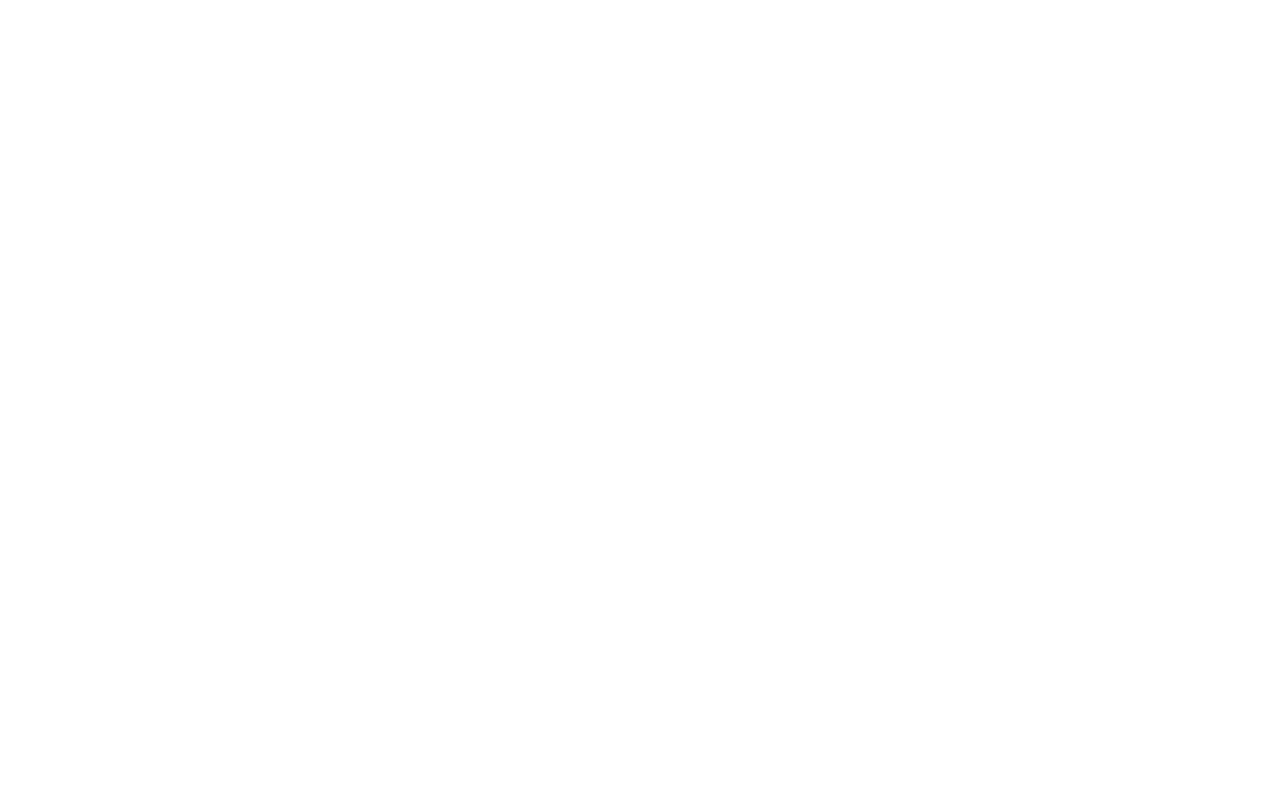
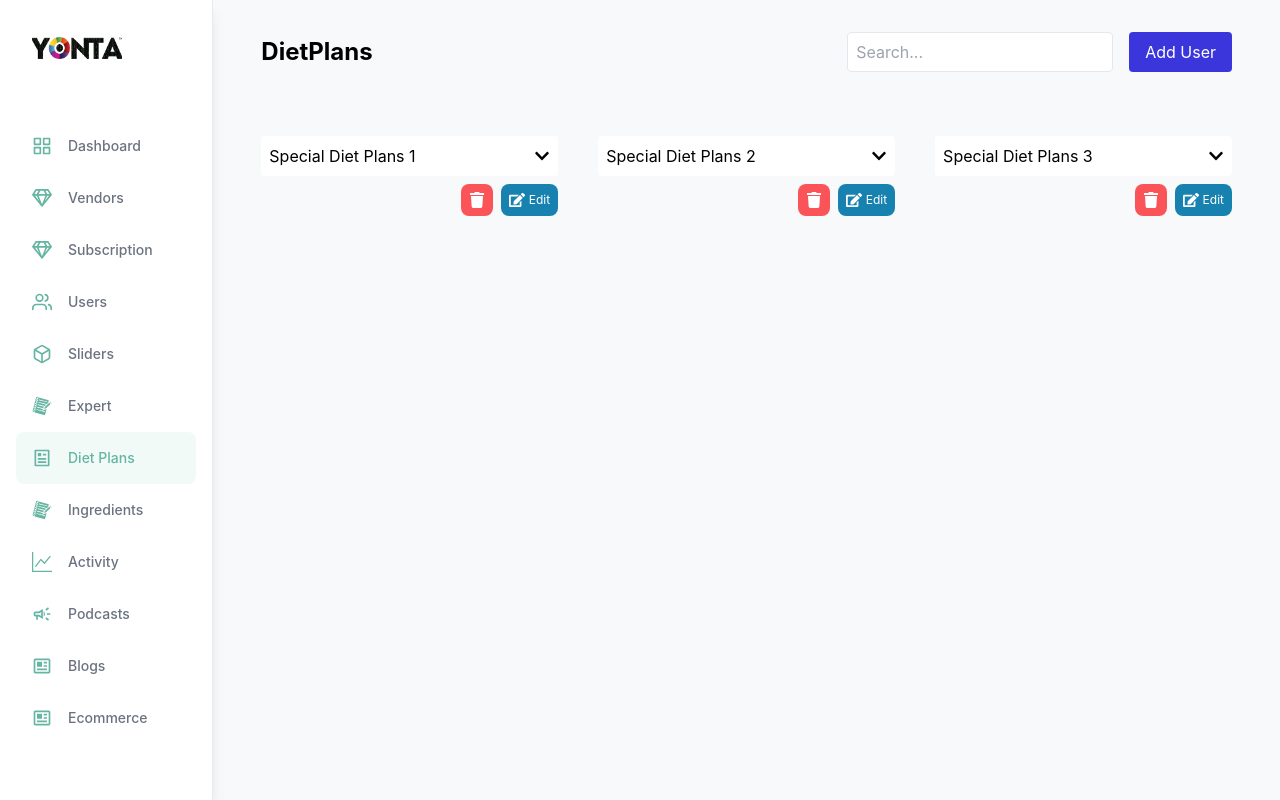
Before and after one commit to jazooanoynomous/Yonta, a React (Create React App) app in the folder yonta/: page /dietplans in a window 1280 px wide. Before the commit this address had no page. Built offline with nearby package versions, Linux system fonts and the light colour scheme.

Commit message:
Dietplan

```diff
--- a/yonta/src/App.js
+++ b/yonta/src/App.js
@@ -1,10 +1,12 @@
-
 
 import './App.css';
 import { BrowserRouter, Route, Routes } from 'react-router-dom';
 import Toast from './components/Notifications/Toast';
 import Dashboard from './screens/Dashboard';
 import Users from './screens/users';
+import PodCasts from './screens/poscasts';
+import DietPlans from './screens/dietPlans';
+import AddUser from './screens/addUser';
 
 function App() {
   return (
@@ -15,6 +17,10 @@
       <BrowserRouter>
         <Routes>
         <Route path="/" element={<Users/>} />
+        <Route path="/podcasts" element={<PodCasts/>}/>
+        <Route path="/dietplans" element={<DietPlans/>}/>
+        <Route path="/dashboard" element={<Dashboard/>} />
+        <Route path="/addUser" element={<AddUser/>}/>
 
         </Routes>
       </BrowserRouter>
--- a/yonta/src/components/Datas.js
+++ b/yonta/src/components/Datas.js
@@ -69,7 +69,7 @@
   },
   {
     title: 'Diet Plans',
-    path: '/diet-plans',
+    path: '/dietplans',
     icon: RiArticleLine, // Document icon
   },
   {
--- /dev/null
+++ b/yonta/src/components/Modals/addPlanModel.js
@@ -0,0 +1,30 @@
+import React from 'react';
+
+const AddPlanModal = ({ isModalOpen, toggleModal, newPlanTitle, setNewPlanTitle, handleSave }) => {
+  if (!isModalOpen) return null;
+
+  return (
+    <div className="fixed inset-0 bg-black bg-opacity-50 flex justify-center items-center">
+      <div className="bg-white p-6 rounded-xl shadow-lg w-[447px] h-[187px] ">
+        <h2 className="text-2xl mb-4">Plan Category</h2>
+        <input
+          type="text"
+          className="border p-2 rounded w-full mb-4 bg-[#F1F4FA]"
+          placeholder="Enter plan category name"
+          value={newPlanTitle}
+          onChange={(e) => setNewPlanTitle(e.target.value)}
+        />
+        <div className="flex justify-end gap-2">
+          <button onClick={toggleModal} className="bg-gray-300 p-2 rounded">
+            Cancel
+          </button>
+          <button onClick={handleSave} className="bg-blue text-white p-2 rounded">
+            Save
+          </button>
+        </div>
+      </div>
+    </div>
+  );
+};
+
+export default AddPlanModal;
--- a/yonta/src/components/categories.js
+++ b/yonta/src/components/categories.js
@@ -46,7 +46,7 @@
                             <div className="bg-[#FB5458] p-2 rounded-lg" onClick={() => handleDeleteCategory(category.id)}>
                                 <FaTrash className="text-white cursor-pointer" />
                             </div>
-                            <div className="flex bg-blue-500 p-2 rounded-lg gap-1">
+                            <div className="flex bg-blue p-2 rounded-lg gap-1">
                                 <FaEdit className="text-white cursor-pointer" />
                                 <p className='text-white text-xs'>Edit</p>
 
--- a/yonta/src/components/curated.js
+++ b/yonta/src/components/curated.js
@@ -43,7 +43,7 @@
                             <div className="bg-[#FB5458] p-2 rounded-lg" onClick={() => onDeleteCategory(category.id)}>
                                 <FaTrash className="text-white cursor-pointer size-3" />
                             </div>
-                            <div className="flex bg-blue-500 p-2 rounded-lg gap-1">
+                            <div className="flex bg-blue p-2 rounded-lg gap-1">
                                 <FaEdit className="text-white cursor-pointer size-4" />
                                 <p className='text-white text-xs'>Edit</p>
                             </div>
--- /dev/null
+++ b/yonta/src/components/dietPlanBox.js
@@ -0,0 +1,49 @@
+import React from 'react';
+import { FaTrash, FaEdit } from 'react-icons/fa';
+import { GiMeat, GiWheat, GiOlive } from 'react-icons/gi';
+
+const DietPlanBox = ({ box, handleDelete, handleEdit }) => {
+  return (
+    <div className="mb-4">
+      <div className="p-4 border rounded-lg h-[110px] w-[296px] bg-[#F1F4FA]">
+        <h2 className="text-lg font-bold">Calorie Deficit Plan</h2>
+        <div className="flex items-center space-x-4 mb-4">
+          <div className="flex items-center">
+            <GiMeat className="w-4 h-4 mr-1 text-[#7000FF]" />
+            <span className="text-sm text-[#7000FF] flex items-center">
+              Protein <b className="ml-1 text-black">7g</b>
+            </span>
+          </div>
+          <div className="flex items-center">
+            <GiWheat className="w-4 h-4 mr-1 text-[#AA170C]" />
+            <span className="text-sm text-[#AA170C] flex items-center">
+              Carbs <b className="ml-1 text-black">7g</b>
+            </span>
+          </div>
+          <div className="flex items-center">
+            <GiOlive className="w-4 h-4 mr-1 text-[#FF9910]" />
+            <span className="text-sm text-[#FF9910] flex items-center">
+              Fats <b className="ml-1 text-black">7g</b>
+            </span>
+          </div>
+        </div>
+        <button className="bg-[#5D4CFF] text-white px-3 rounded-lg">
+          Calories: 3000
+        </button>
+      </div>
+
+      <div className="flex mt-2 gap-2 ml-auto justify-end">
+        <button className="bg-[#FB5458] p-2 rounded-lg flex items-center" onClick={() => handleDelete(box)}>
+          <FaTrash className="text-white" />
+        </button>
+        <button className="bg-[#1782AF] p-2 rounded-lg flex items-center gap-1" onClick={() => handleEdit(box)}>
+          <FaEdit className="text-white" />
+          <span className="text-white text-xs">Edit</span>
+        </button>
+      </div>
+
+    </div>
+  );
+};
+
+export default DietPlanBox;
--- /dev/null
+++ b/yonta/src/components/dropdownMenu.js
@@ -0,0 +1,58 @@
+import React, { useState } from 'react';
+import { FaChevronDown, FaChevronUp, FaPlus } from 'react-icons/fa';
+import DietPlanBox from './dietPlanBox';
+import { FaTrash, FaEdit } from 'react-icons/fa';
+
+const DropdownMenu = ({ title, plans, handleDelete, handleEdit, toggleModal }) => {
+  const [isOpen, setIsOpen] = useState(false);
+
+  const toggleDropdown = () => {
+    setIsOpen(!isOpen);
+  };
+
+  return (
+    <div className="h-[685px] w-[328px] mb-4">
+      {!isOpen && (
+        <button onClick={toggleDropdown} className="bg-white p-2 rounded w-full flex justify-between items-center">
+          <span>{title}</span>
+          <FaChevronDown />
+        </button>
+      )}
+
+      <div className={`mt-4 bg-white shadow-md rounded-lg p-4 transition-all duration-300 ${isOpen ? 'block' : 'hidden'}`}>
+        <div className="flex justify-between items-center mb-4">
+          <h2 className="text-xl font-bold">{title}</h2>
+          <button onClick={toggleDropdown} className="p-2 rounded">
+            {isOpen ? <FaChevronUp /> : <FaChevronDown />}
+          </button>
+        </div>
+
+        {plans.map((box, index) => (
+          <DietPlanBox key={index} box={box} handleDelete={handleDelete} handleEdit={handleEdit} />
+        ))}
+
+        <div className="mb-4">
+          <div
+            onClick={toggleModal}
+            className="p-4 border rounded-lg h-[87px] w-[296px] bg-[#F1F4FA] flex justify-center items-center cursor-pointer"
+          >
+            <FaPlus className="text-[#1782AF] w-6 h-6" />
+            <span className="ml-2 text-lg text-[#1782AF]">Add New Plan</span>
+          </div>
+        </div>
+
+      </div>
+      <div className="flex mt-2 gap-2 ml-auto justify-end">
+        <button className="bg-[#FB5458] p-2 rounded-lg flex items-center" onClick={() => handleDelete()}>
+          <FaTrash className="text-white" />
+        </button>
+        <button className="bg-[#1782AF] p-2 rounded-lg flex items-center gap-1" onClick={() => handleEdit()}>
+          <FaEdit className="text-white" />
+          <span className="text-white text-xs">Edit</span>
+        </button>
+      </div>
+    </div>
+  );
+};
+
+export default DropdownMenu;
--- a/yonta/src/components/topPic.js
+++ b/yonta/src/components/topPic.js
@@ -39,7 +39,7 @@
                             <div className="bg-[#FB5458] p-2 rounded-lg" onClick={() => onDeleteCategory(category.id)}>
                                 <FaTrash className="text-white cursor-pointer" />
                             </div>
-                            <div className="flex bg-blue-500 p-2 rounded-lg gap-1">
+                            <div className="flex bg-blue p-2 rounded-lg gap-1">
                                 <FaEdit className="text-white cursor-pointer" />
                                 <p className='text-white text-xs'>Edit</p>
                             </div>
--- /dev/null
+++ b/yonta/src/screens/addUser.js
@@ -0,0 +1,9 @@
+import React from 'react'
+
+function AddUser() {
+  return (
+    <div>A</div>
+  )
+}
+
+export default AddUser
--- a/yonta/src/screens/dietPlans.js
+++ b/yonta/src/screens/dietPlans.js
@@ -1,9 +1,116 @@
-import React from 'react'
+import React, { useState } from 'react';
+import Layout from '../Layout';
+import DropdownMenu from '../components/dropdownMenu';
+import AddPlanModal from '../components/Modals/addPlanModel';
+import { useNavigate } from 'react-router-dom';
 
-function DietPlans() {
+const DietPlans = () => {
+  const [isModalOpen, setIsModalOpen] = useState(false);
+  const [newPlanTitle, setNewPlanTitle] = useState('');
+  const [plans1, setPlans1] = useState([1, 2, 3, 4, 5]);
+  const [plans2, setPlans2] = useState([6, 7, 8, 9, 10, 11, 12, 13]);
+  const [plans3, setPlans3] = useState([14, 15, 16]);
+  const navigate = useNavigate();
+
+
+  const toggleModal = () => {
+    setIsModalOpen(!isModalOpen);
+  };
+
+  const handleDelete1 = (id) => {
+    console.log(`Deleting plan with id: ${id}`);
+    setPlans1(plans1.filter(plan => plan !== id));
+  };
+
+  const handleDelete2 = (id) => {
+    console.log(`Deleting plan with id: ${id}`);
+    setPlans2(plans2.filter(plan => plan !== id));
+  };
+  const handleDelete3 = (id) => {
+    console.log(`Deleting plan with id: ${id}`);
+    setPlans3(plans3.filter(plan => plan !== id));
+  };
+
+  const handleEdit1 = (id) => {
+    console.log(`Editing plan with id: ${id}`);
+  };
+
+  const handleEdit2 = (id) => {
+    console.log(`Editing plan with id: ${id}`);
+  };
+  const handleEdit3 = (id) => {
+    console.log(`Editing plan with id: ${id}`);
+  };
+
+  const handleSave = () => {
+    if (newPlanTitle) {
+      setPlans1([...plans1, newPlanTitle]);
+      setNewPlanTitle('');
+      toggleModal();
+    }
+  };
+  const handleAddUserClick = () => {
+    navigate('/adduser'); // Navigate to the '/add-user' page
+  };
+
   return (
-    <div>dietPlans</div>
-  )
-}
+    <Layout>
+      <div className="p-4">
+      <header className="flex justify-between items-center mb-6">
+          <h1 className="text-2xl font-bold">DietPlans</h1>
+          <div className="flex space-x-4">
+            <input
+              type="text"
+              placeholder="Search..."
+              className="border rounded px-2 py-1"
+            />
+            <button
+              onClick={handleAddUserClick}
+              className="bg-blue text-white px-4 py-2 rounded"
+            >
+              Add User
+            </button>
+          </div>
+        </header>
+        <div className="py-10 flex space-x-10">
 
-export default DietPlans
+
+          {/* First Dropdown Menu */}
+          <DropdownMenu
+            title="Special Diet Plans 1"
+            plans={plans1}
+            handleDelete={handleDelete1}
+            handleEdit={handleEdit1}
+            toggleModal={toggleModal}
+          />
+
+          {/* Second Dropdown Menu */}
+          <DropdownMenu
+            title="Special Diet Plans 2"
+            plans={plans2}
+            handleDelete={handleDelete2}
+            handleEdit={handleEdit2}
+            toggleModal={toggleModal}
+          />
+          <DropdownMenu
+            title="Special Diet Plans 3"
+            plans={plans2}
+            handleDelete={handleDelete3}
+            handleEdit={handleEdit3}
+            toggleModal={toggleModal}
+          />
+
+          <AddPlanModal
+            isModalOpen={isModalOpen}
+            toggleModal={toggleModal}
+            newPlanTitle={newPlanTitle}
+            setNewPlanTitle={setNewPlanTitle}
+            handleSave={handleSave}
+          />
+        </div>
+      </div>
+    </Layout>
+  );
+};
+
+export default DietPlans;
--- a/yonta/src/screens/poscasts.js
+++ b/yonta/src/screens/poscasts.js
@@ -52,7 +52,7 @@
                         <div
                             key={index}
                             onClick={() => handleSuggestionClick(index)}
-                            className={`cursor-pointer px-4 border rounded-xl h-[34px] mt-4 ${activeSuggestion === index ? 'bg-blue-500 text-white' : 'bg-gray-100'}`}
+                            className={`cursor-pointer px-4 border rounded-xl h-[34px] mt-4 ${activeSuggestion === index ? 'bg-blue text-white' : 'bg-gray-100'}`}
                         >
                             {suggestion}
                         </div>
```
